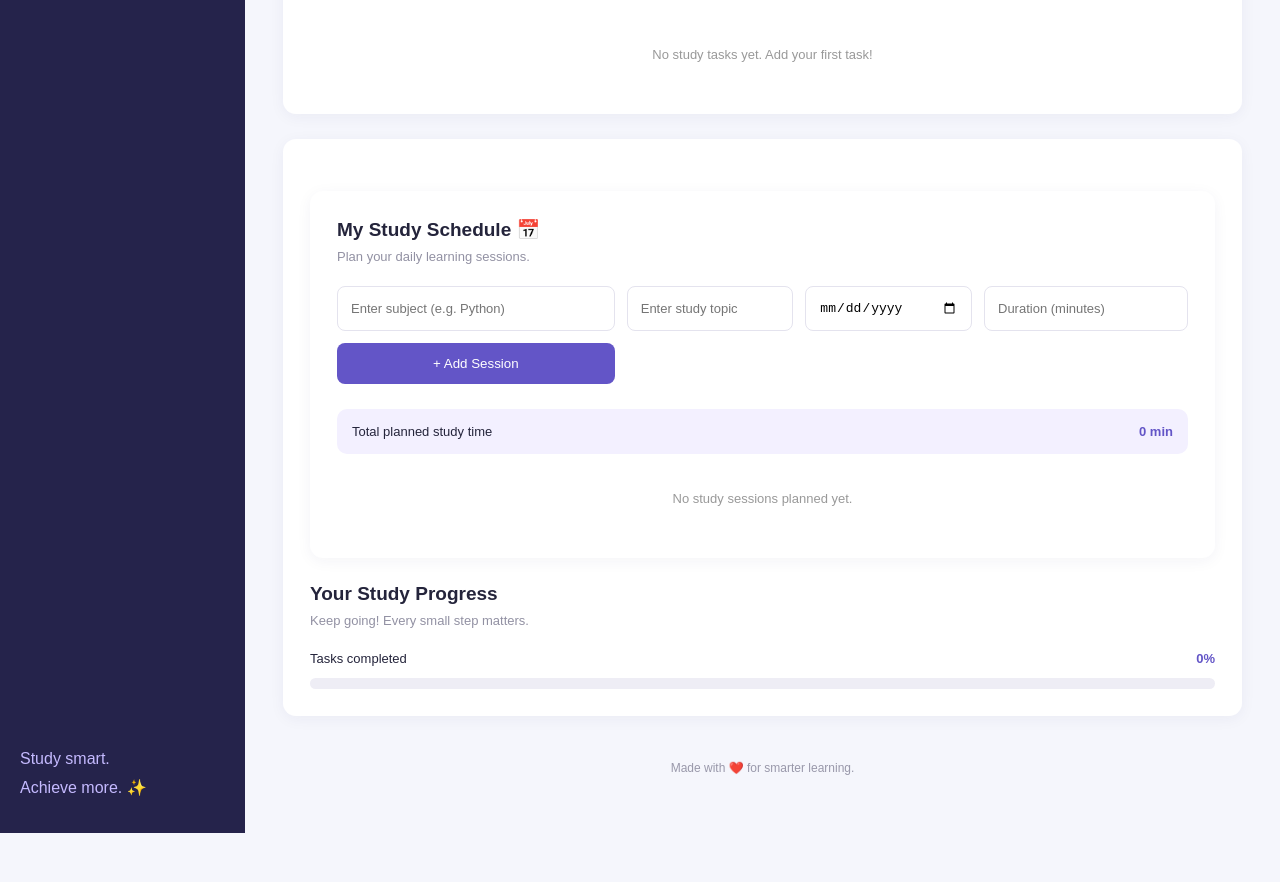
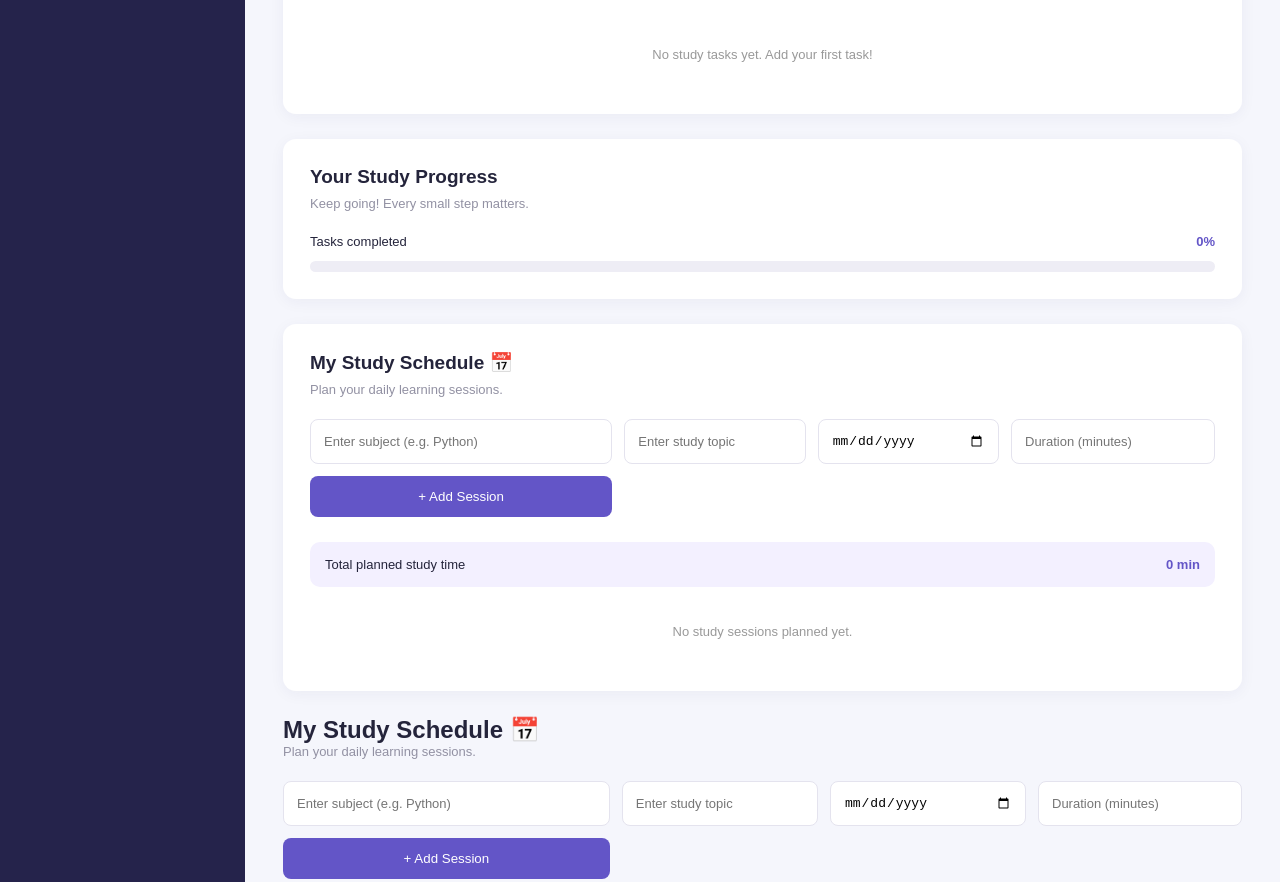
Before and after one commit to omkareshwarijatling19-cloud/Smart-Study-Planner-AI, a plain HTML site: page Frontend/index.html in a window 1280 px wide. Shown: the part 480-1362 px from the top of the page. Before the commit the page ends 1313 px from the top, so only its background shows below. Drawn offline with Linux system fonts and the light colour scheme.

Commit message:
Day 8: Study schedule feature implementation and documentation

```diff
--- a/Frontend/index.html
+++ b/Frontend/index.html
@@ -111,11 +111,78 @@
 
             </section>
 
-            <!-- Progress -->
-            <section class="content-card progress-card" id="progress">
+
+<!-- Progress -->
+<section class="content-card progress-card" id="progress">
+
+    <h2>Your Study Progress</h2>
+    <p>Keep going! Every small step matters.</p>
+
+    <div class="progress-info">
+        <span>Tasks completed</span>
+        <strong id="progressPercent">0%</strong>
+    </div>
+
+    <div class="progress-track">
+        <div id="progressBar" class="progress-fill"></div>
+    </div>
+
+</section>
 
 <!-- Study Schedule -->
 <section class="content-card" id="schedule">
+
+    <div class="section-heading">
+        <div>
+            <h2>My Study Schedule 📅</h2>
+            <p>Plan your daily learning sessions.</p>
+        </div>
+    </div>
+
+    <form id="scheduleForm" class="task-form">
+
+        <input
+            type="text"
+            id="subjectInput"
+            placeholder="Enter subject (e.g. Python)"
+            required
+        >
+
+        <input
+            type="text"
+            id="topicInput"
+            placeholder="Enter study topic"
+            required
+        >
+
+        <input
+            type="date"
+            id="studyDate"
+            required
+        >
+
+        <input
+            type="number"
+            id="studyDuration"
+            placeholder="Duration (minutes)"
+            min="1"
+            required
+        >
+
+        <button type="submit" class="add-button">
+            + Add Session
+        </button>
+
+    </form>
+
+    <div class="progress-info">
+        <span>Total planned study time</span>
+        <strong id="totalStudyTime">0 minutes</strong>
+    </div>
+
+    <div id="scheduleList" class="task-list"></div>
+
+</section>
 
     <div class="section-heading">
         <div>
```
Also changed, not shown: 1 other file.
